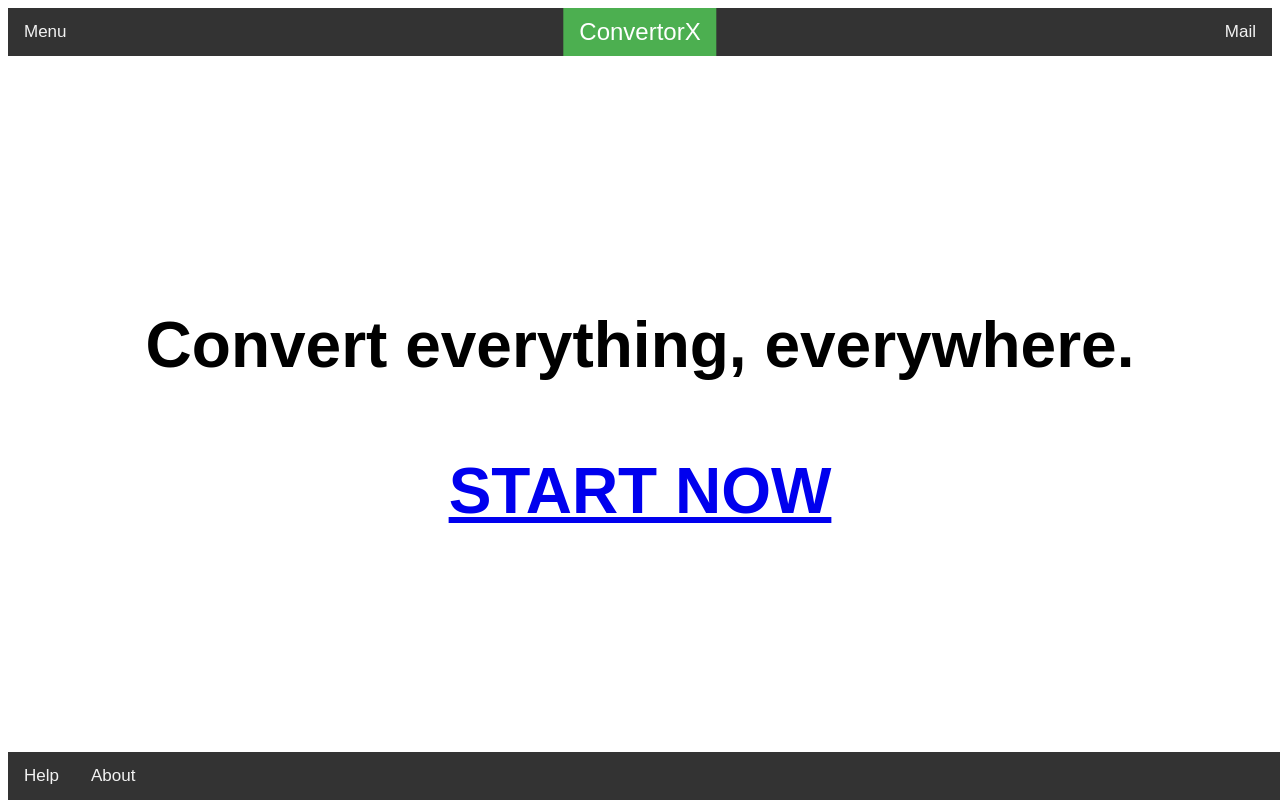
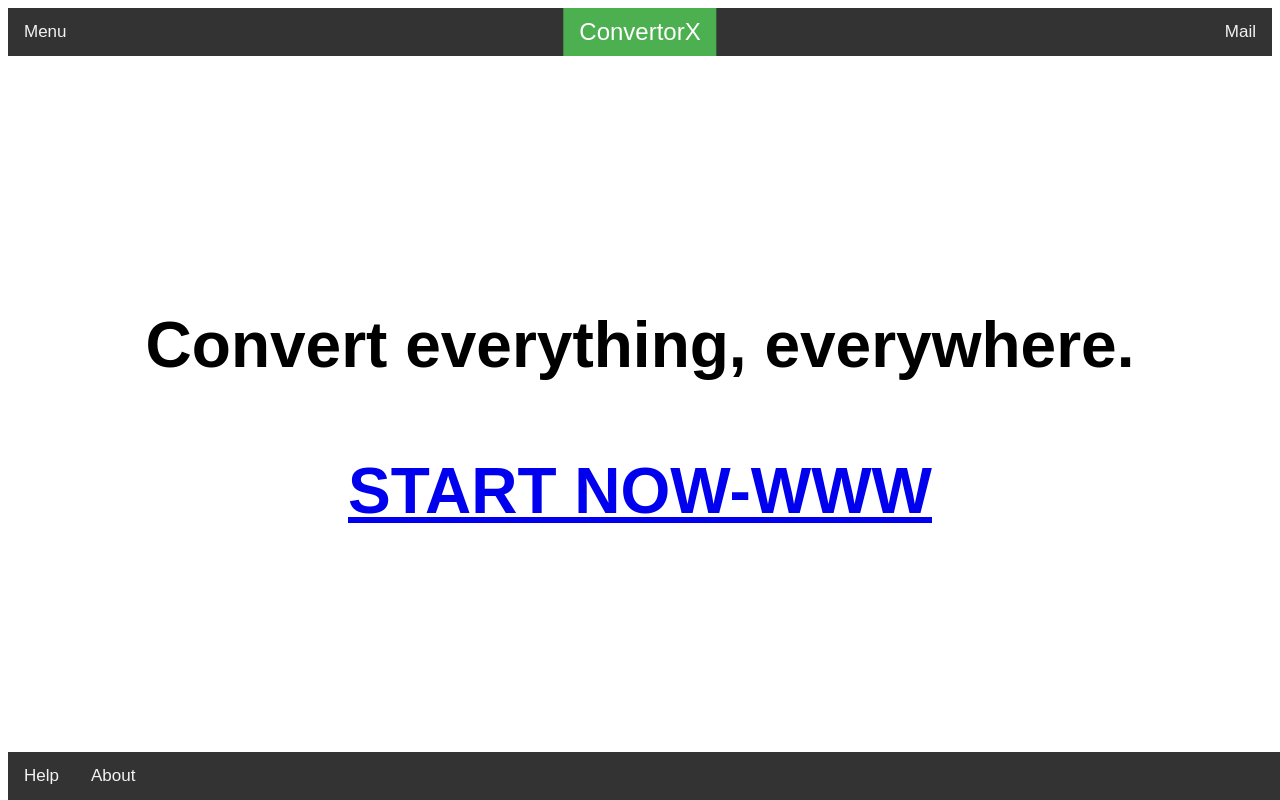
Before and after one commit to Dacasseedy/Convertor-Project, a plain HTML site: page index.html in a window 1280 px wide. Drawn offline with Linux system fonts and the light colour scheme.

Commit message:
Update index.html

```diff
--- a/index.html
+++ b/index.html
@@ -29,7 +29,7 @@
       <article>
         <div class="main_txt">
           <p><br>Convert everything, everywhere.</p><br>
-          <p><a href="XXX">START NOW</a></p>
+          <p><a href="XXX">START NOW-WWW</a></p>
         </div>
       </article>
 
```
